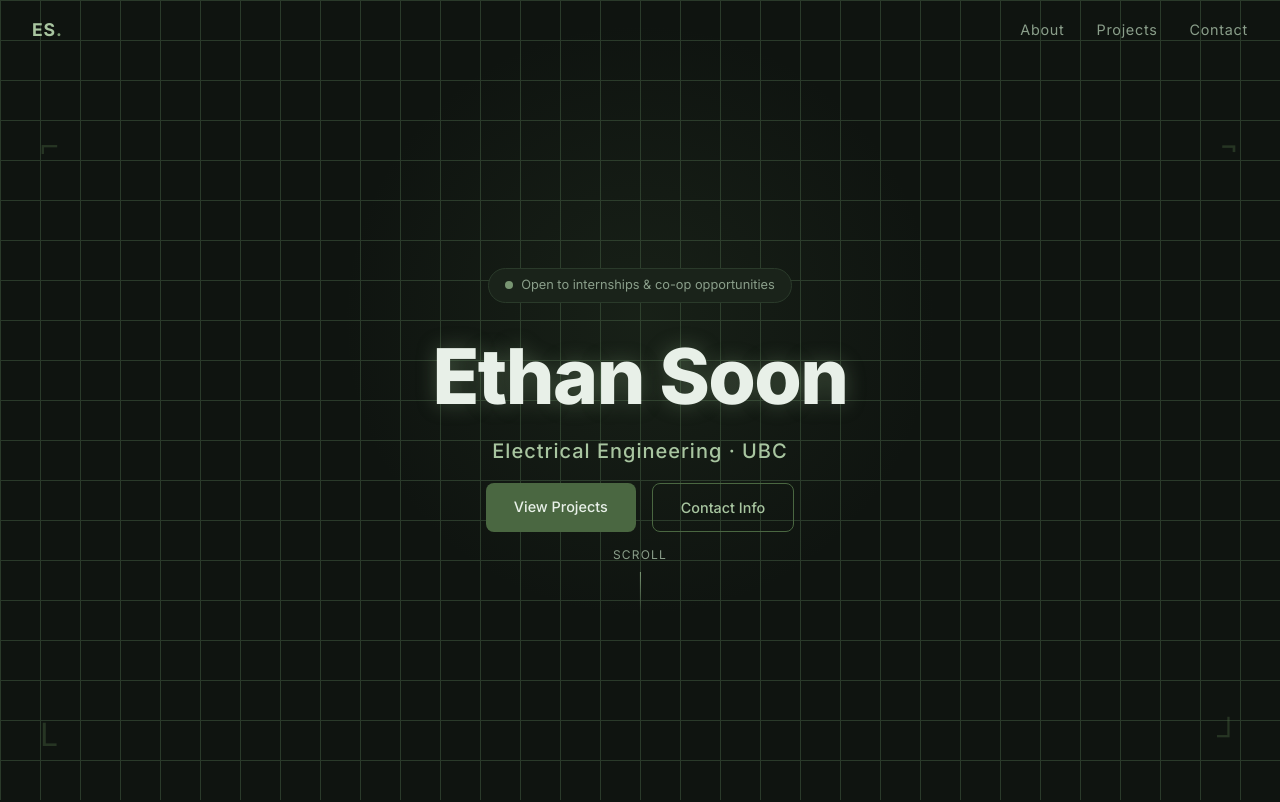
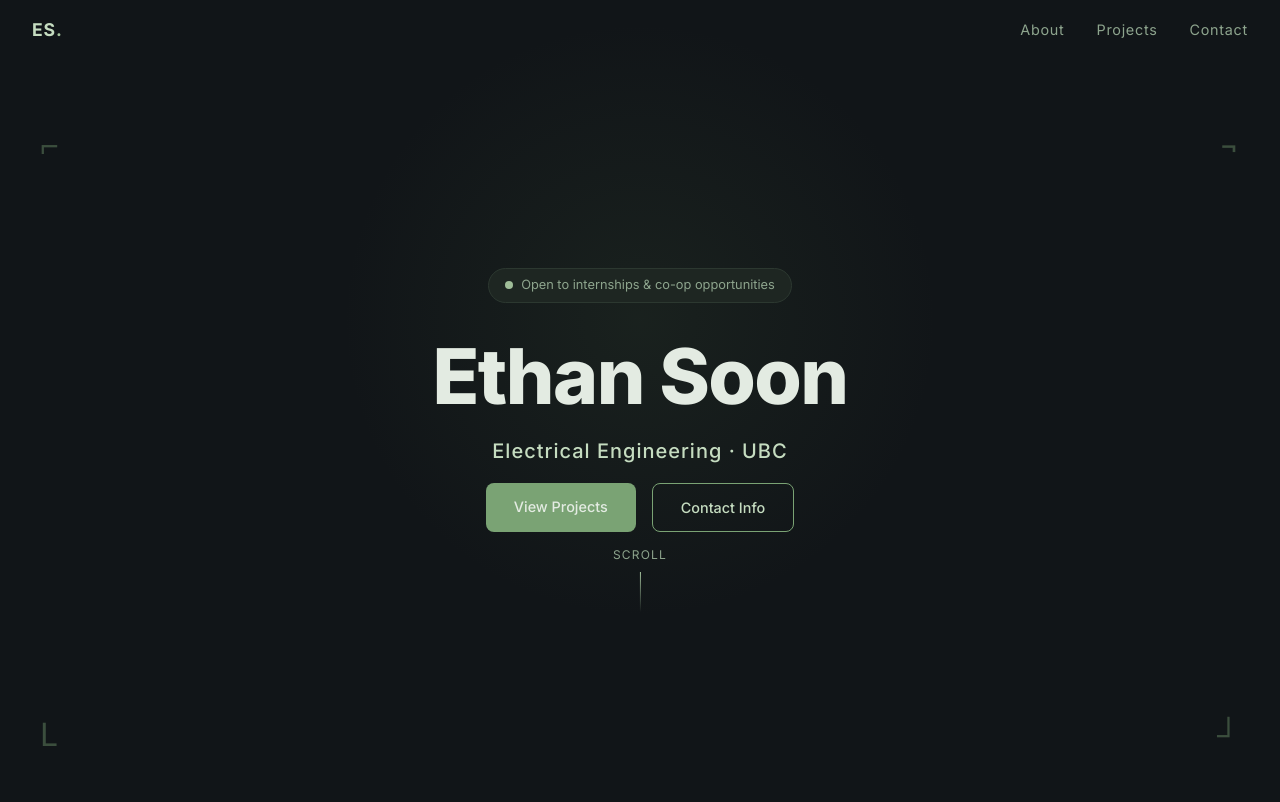
Before and after one commit to ethan-soon/ethan-soon.github.io, a Next.js app: page / in a window 1280 px wide. Shown: the top 802 px of the page. Built offline with nearby package versions, Linux system fonts and the light colour scheme.

Commit message:
changed overall theme to dark pastel rather than dark tech

```diff
--- a/app/globals.css
+++ b/app/globals.css
@@ -1,16 +1,16 @@
 @import "tailwindcss";
 
 :root {
-  --sage: #7d9b76;
-  --sage-light: #a8c5a0;
-  --sage-dark: #4a6741;
+  --sage: #a5c49e;
+  --sage-light: #c5dcc0;
+  --sage-dark: #7aa374;
   --sage-muted: #e8f0e8;
-  --bg: #0f1410;
-  --bg-secondary: #161d16;
-  --bg-card: #1a231a;
-  --text: #e8f0e8;
-  --text-muted: #8a9e8a;
-  --border: #2a3a2a;
+  --bg: #111518;
+  --bg-secondary: #181d1e;
+  --bg-card: #1e2622;
+  --text: #e3ebe2;
+  --text-muted: #8da48d;
+  --border: #2c3830;
 }
 
 * {
@@ -35,21 +35,13 @@ body {
 ::-webkit-scrollbar-track { background: var(--bg); }
 ::-webkit-scrollbar-thumb { background: var(--sage-dark); border-radius: 3px; }
 
-/* Circuit board background pattern */
-.circuit-bg {
-  background-image:
-    linear-gradient(var(--border) 1px, transparent 1px),
-    linear-gradient(90deg, var(--border) 1px, transparent 1px);
-  background-size: 40px 40px;
-}
-
-/* Glowing sage accent */
+/* Subtle sage accent shadow */
 .sage-glow {
-  box-shadow: 0 0 20px rgba(125, 155, 118, 0.2);
+  box-shadow: 0 0 16px rgba(165, 196, 158, 0.08);
 }
 
 .sage-text-glow {
-  text-shadow: 0 0 20px rgba(125, 155, 118, 0.4);
+  /* no glow */
 }
 
 /* Animated underline */
```
